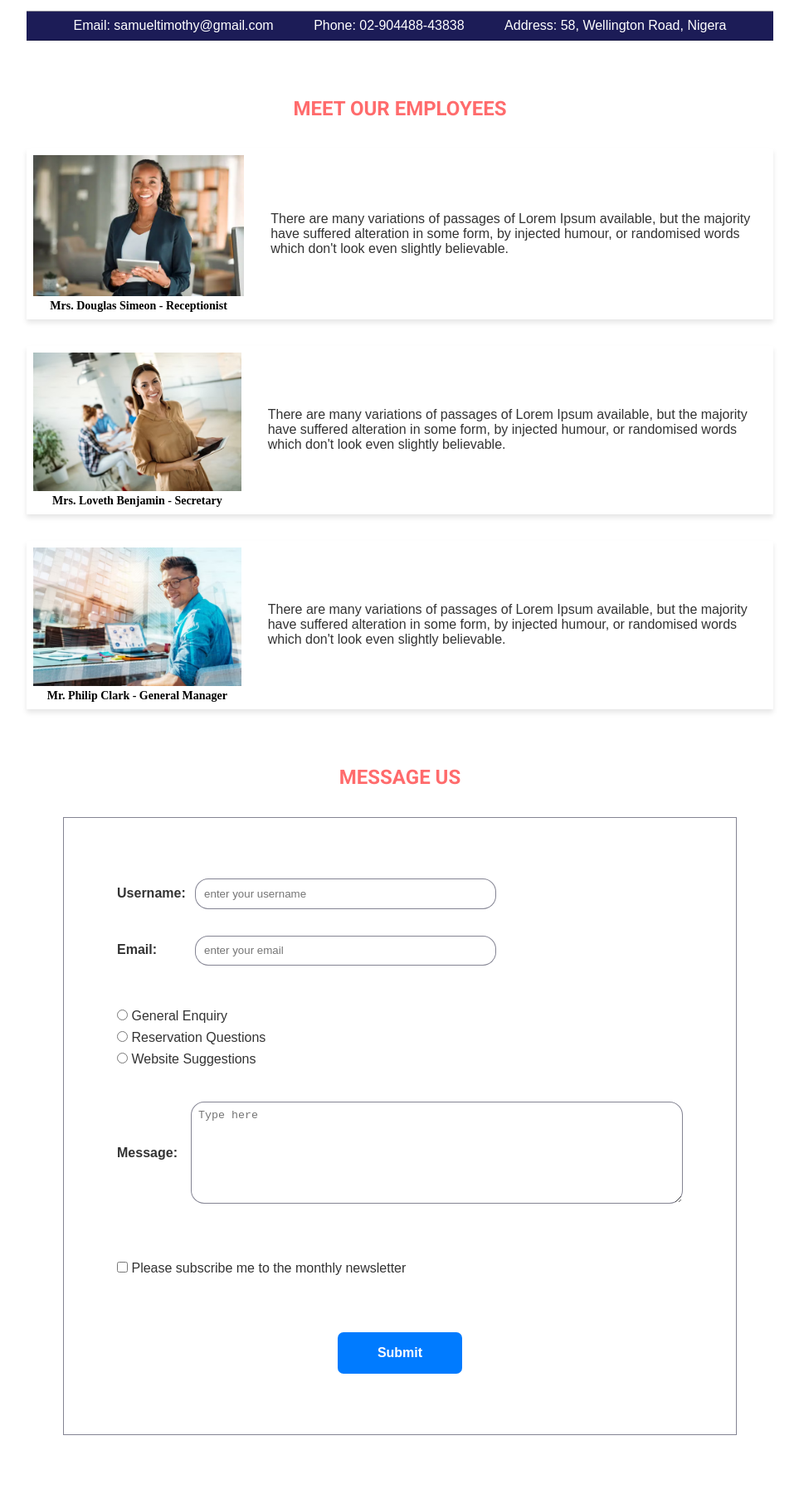
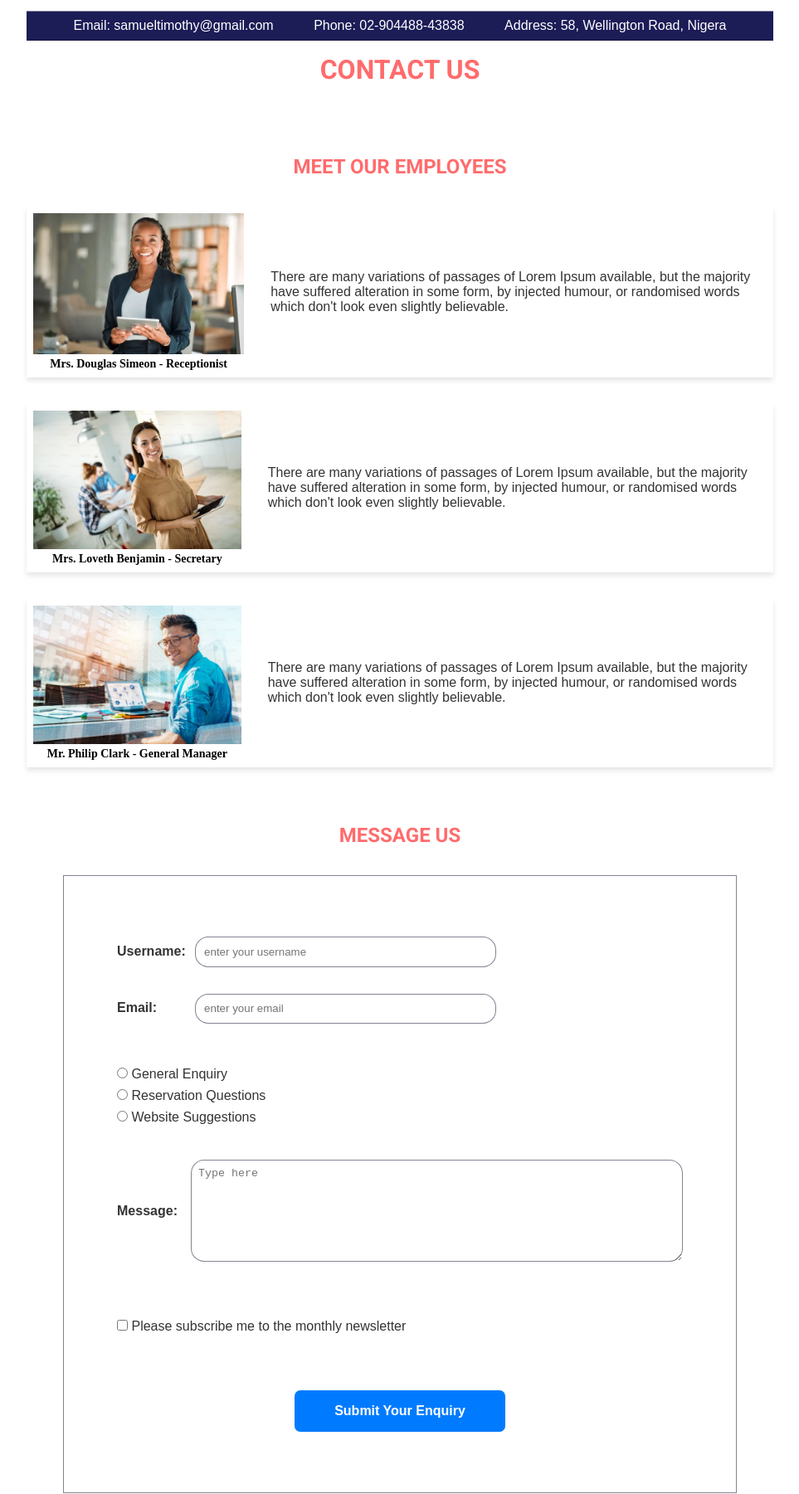
Before and after one commit to timosamedet/wdd130, a plain HTML site: page wwr/contact.html in a window 1280 px wide. Shown: the part 119-1920 px from the top of the page at 83% size, without its empty margins (158-1121 px from the left). Drawn offline with Linux system fonts and the light colour scheme; a web font is replaced by a local one.

Commit message:
contact page bug fixed

```diff
--- a/wwr/contact.html
+++ b/wwr/contact.html
@@ -27,6 +27,7 @@
         <p>Phone: 02-904488-43838</p>
         <p>Address: 58, Wellington Road, Nigera</p>
     </div>
+    <h1 id="contact-us">CONTACT US</h1>
     <section class="employees-section">
         <h2>Meet Our Employees</h2>
         <article class="employees-article">
@@ -96,7 +97,7 @@
                 <label for="subscribe">Please subscribe me to the monthly newsletter</label>
             </div>
             <div class="submit-button">
-                <button id="submit" name="submit">Submit</button>
+                <button id="submit" name="submit">Submit Your Enquiry</button>
             </div>
         </form>
     </section>
@@ -104,7 +105,7 @@
         <h2>Locate Us</h2>
         <div class="map">
             <iframe src="https://www.google.com/maps/embed?pb=!1m14!1m12!1m3!1d1017785.3012264122!2d7.004796550000001!3d4.817410399999999!2m3!1f0!2f0!3f0!3m2!1i1024!2i768!4f13.1!5e0!3m2!1sen!2sng!4v1729504570425!5m2!1sen!2sng"
-                    width="100%" height="450" style="border:0;"
+                    width="100%" height="450"
                     allowfullscreen="" loading="lazy"
                     referrerpolicy="no-referrer-when-downgrade">
             </iframe>
--- a/wwr/styles/rafting.css
+++ b/wwr/styles/rafting.css
@@ -206,6 +206,12 @@ footer nav img{
 .contact p{
     color: #fff
 }
+#contact-us{
+    color: var(--heading-text-color);
+    background-color: #fff;
+    text-align: center;
+
+}
 
 .employees-section{
     display: grid;
@@ -321,6 +327,11 @@ footer nav img{
 .map-section h2{
     justify-self: center;
 }
+
+.map-section iframe{
+    border:0;
+}
+
  #wireframe{
      color: #007bff;
      font-size: var(--paragraph-font-size);
```
